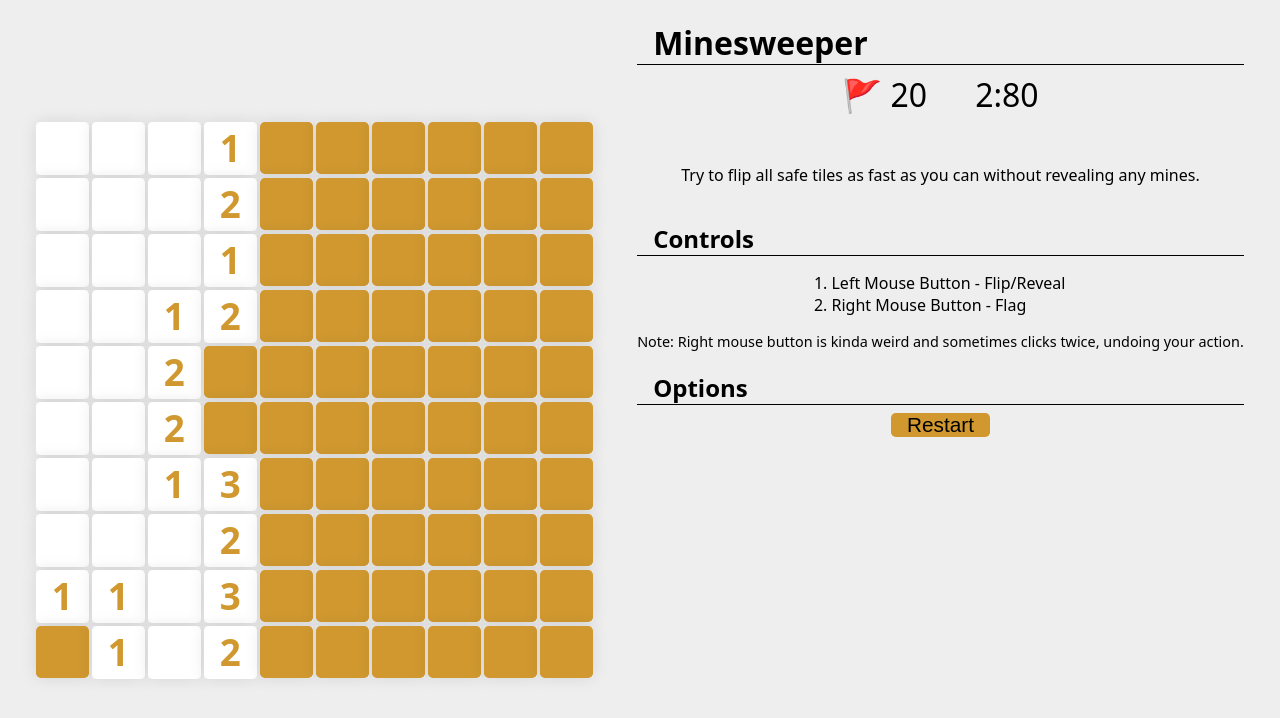
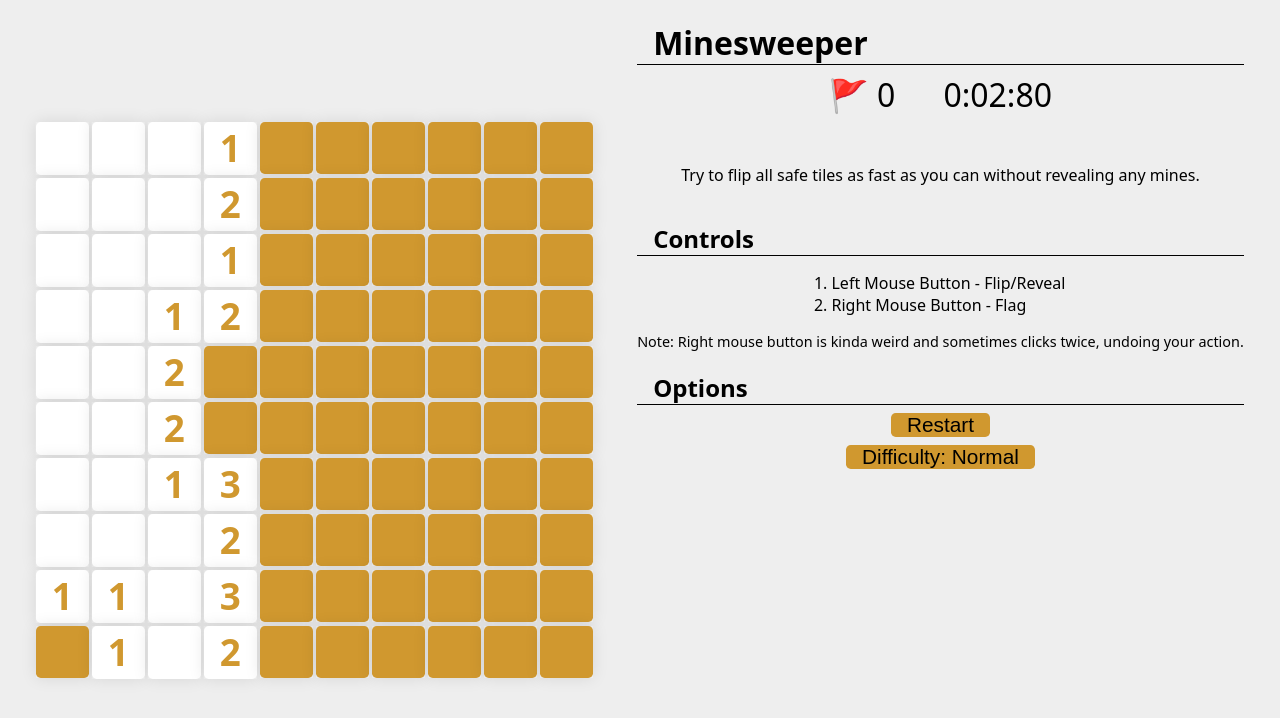
Before and after one commit to clikuki/minesweeper, a website with bundled scripts: page index.html in a window 1280 px wide. Both pictures are taken after a click on the element 62 px from the left and 148 px from the top of the page. Built offline with nearby package versions, Linux system fonts and the light colour scheme.

Commit message:
added different difficulties/modes

```diff
--- a/index.html
+++ b/index.html
@@ -14,7 +14,7 @@
 			<h1><span>Minesweeper</span></h1>
 			<div class="gameDisplays">
 				<p class="flagsLeft">🚩 0</p>
-				<p class="timer">0:00</p>
+				<p class="timer">0:00:00</p>
 			</div>
 			<p>
 				Try to flip all safe tiles as fast as you can without revealing
@@ -31,6 +31,7 @@
 			</p>
 			<h2><span>Options</span></h2>
 			<button class="restart">Restart</button>
+			<button class="difficulty">Difficulty:</button>
 		</div>
 	</body>
 </html>
--- a/main.css
+++ b/main.css
@@ -144,4 +144,5 @@ body {
 	margin-top: 0.5rem;
 	padding: 0 1rem;
 	background-color: var(--c-secondary-500);
+	cursor: pointer;
 }
--- a/src/main.ts
+++ b/src/main.ts
@@ -1,63 +1,124 @@
 import { Symbols } from './symbols';
 import { Grid } from './grid.js';
 
-const mineCount = 20;
-let flagsLeft = mineCount;
-let hasClicked = false;
-let timeStart = 0;
-let gameIsStopped = false;
+class FlagsLeft {
+	static elem = document.querySelector('.flagsLeft') as HTMLParagraphElement;
+	static counter = 0;
+	static updateDisplay() {
+		this.elem.textContent = `${Symbols.flag} ${Math.max(this.counter, 0)}`;
+	}
+	static set(val: number) {
+		this.counter = val;
+		this.updateDisplay();
+	}
+	static crement(change: 1 | -1) {
+		this.counter += change;
+		this.updateDisplay();
+	}
+}
 
-const flagsLeftCounter = document.querySelector(
-	'.flagsLeft',
-) as HTMLParagraphElement;
-function updateFlagCounter() {
-	flagsLeftCounter.textContent = `${Symbols.flag} ${Math.max(flagsLeft, 0)}`;
+class Timer {
+	static elem = document.querySelector('.timer') as HTMLParagraphElement;
+	static isStarted = false;
+	static timeStart = 0;
+	static updateDisplay(t: number) {
+		const timeSince = t - this.timeStart;
+		const minutes = Math.floor(timeSince / 1000 / 60);
+		const seconds = `${Math.floor(timeSince / 1000) % 60}`.padStart(2, '0');
+		const milliseconds = `${Math.floor((timeSince % 1000) / 10)}`.padStart(
+			2,
+			'0',
+		);
+		this.elem.textContent = `${minutes}:${seconds}:${milliseconds}`;
+	}
+	static {
+		const That = this;
+		requestAnimationFrame(function loop(t: number) {
+			requestAnimationFrame(loop);
+			if (!That.isStarted) That.timeStart = t;
+			else That.updateDisplay(t);
+		});
+	}
+	static reset() {
+		this.isStarted = false;
+		this.timeStart = 0;
+		this.updateDisplay(0);
+	}
+	static start() {
+		this.isStarted = true;
+	}
 }
-updateFlagCounter();
 
-const timer = document.querySelector('.timer') as HTMLParagraphElement;
-requestAnimationFrame(function loop(t: number) {
-	requestAnimationFrame(loop);
-	if (!hasClicked || gameIsStopped) {
-		timeStart = t;
-		return;
+interface difficultyInfo {
+	name: string;
+	mineCount: number;
+	width: number;
+	height: number;
+}
+class Difficulty {
+	static elem = document.querySelector('.difficulty') as HTMLButtonElement;
+	static difficulties: difficultyInfo[] = [
+		{
+			name: 'Easy',
+			mineCount: 10,
+			width: 8,
+			height: 8,
+		},
+		{
+			name: 'Normal',
+			mineCount: 20,
+			width: 10,
+			height: 10,
+		},
+		{
+			name: 'Hard',
+			mineCount: 30,
+			width: 12,
+			height: 12,
+		},
+	];
+	static curDifficulty = 1;
+	static current = this.difficulties[this.curDifficulty];
+	static updateDisplay() {
+		this.elem.textContent = `Difficulty: ${this.current.name}`;
 	}
-	const seconds = Math.floor((t - timeStart) / 1000);
-	const milliseconds = `${Math.floor(
-		((t - timeStart) % 1000) / 10,
-	)}`.padStart(2, '0');
-	timer.textContent = `${seconds}:${milliseconds}`;
-});
+	static {
+		this.updateDisplay();
+		this.elem.addEventListener('click', () => {
+			this.curDifficulty =
+				++this.curDifficulty % this.difficulties.length;
+			this.current = this.difficulties[this.curDifficulty];
+			this.updateDisplay();
+			restart();
+		});
+	}
+}
 
-const restartBtn = document.querySelector('.restart') as HTMLButtonElement;
+const container = document.querySelector('.container') as HTMLElement;
 function newGrid() {
-	gameIsStopped = false;
 	let grid = new Grid(
-		10,
-		10,
-		mineCount,
-		document.querySelector('.container')!,
+		Difficulty.current.width,
+		Difficulty.current.height,
+		Difficulty.current.mineCount,
+		container,
 		({ isFlagged, isUnflagged }) => {
-			hasClicked = true;
-			if (isFlagged) {
-				flagsLeft--;
-				updateFlagCounter();
-			} else if (isUnflagged) {
-				flagsLeft++;
-				updateFlagCounter();
-			}
+			Timer.start();
+			if (isUnflagged) FlagsLeft.crement(1);
+			else if (isFlagged) FlagsLeft.crement(-1);
 			if (grid.hasWon || grid.hasLost) {
-				gameIsStopped = true;
 				return;
 			}
 		},
 	);
 }
-restartBtn.addEventListener('click', () => {
+
+function restart() {
+	Timer.reset();
+	FlagsLeft.set(Difficulty.current.mineCount);
 	newGrid();
-	hasClicked = false;
-	timer.textContent = '0:00';
-	flagsLeft = mineCount;
-	updateFlagCounter();
-});
+}
+
+const restartBtn = document.querySelector('.restart') as HTMLButtonElement;
+restartBtn.addEventListener('click', restart);
+
 newGrid();
```
